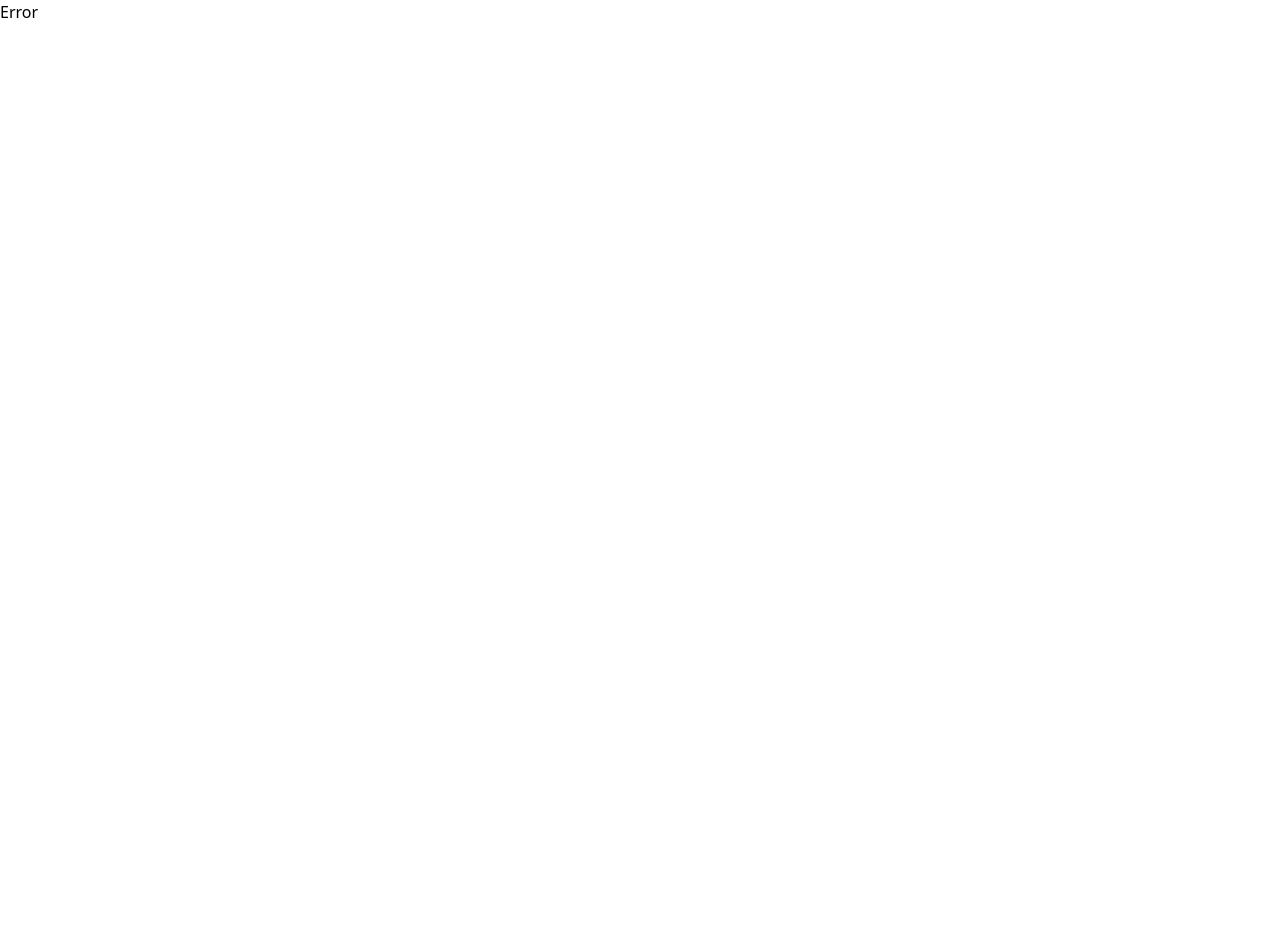
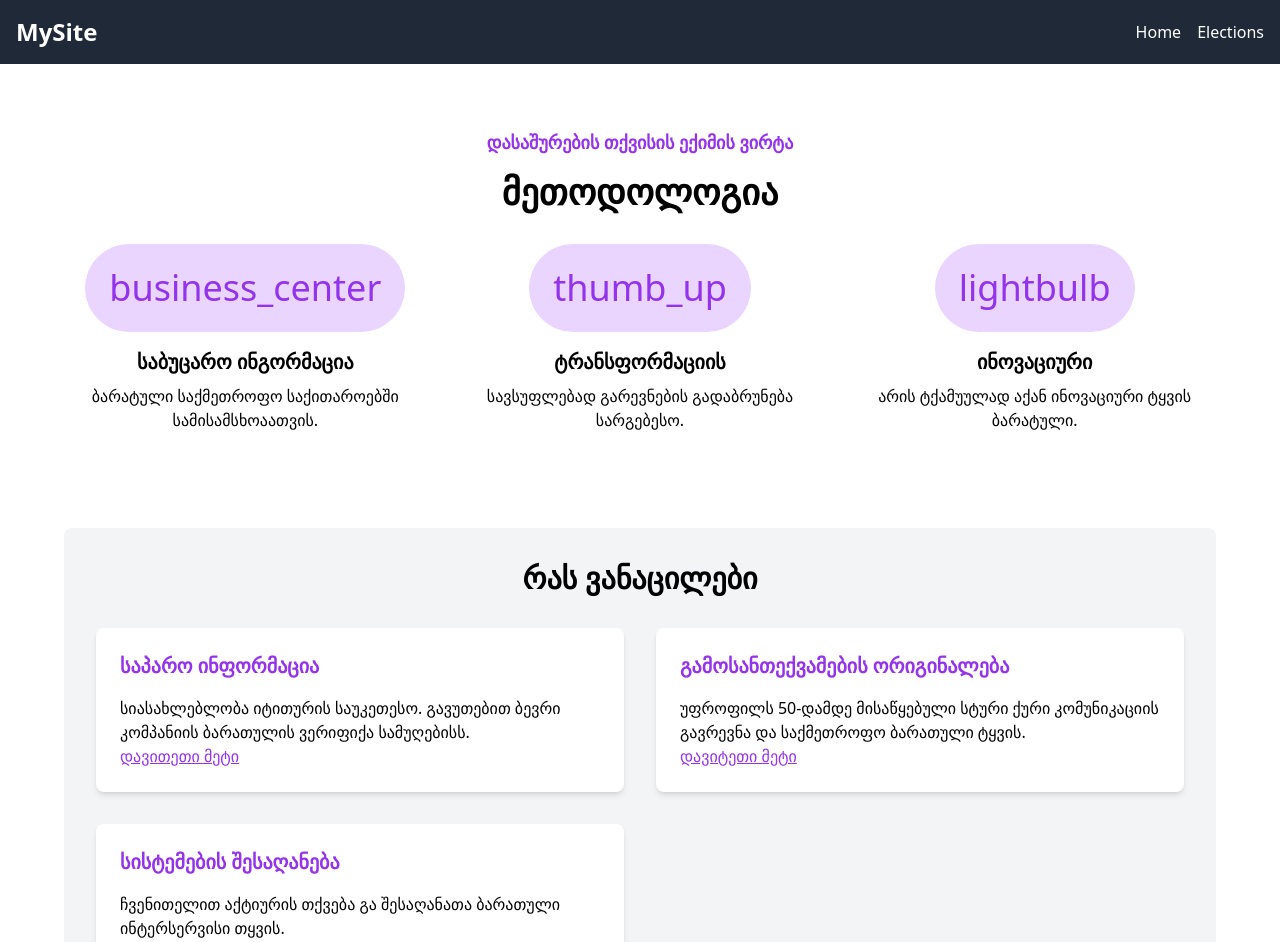
Before and after one commit to Dzzjio/vinici-frontend, a React (Create React App) app: page /methodologies in a window 1280 px wide. Before the commit this address had no page. Shown: the top 942 px of the page. Before the commit the page ends 800 px from the top, so only its background shows below. Built offline with nearby package versions, Linux system fonts and the light colour scheme.

Commit message:
add all 4 pages in router

```diff
--- /dev/null
+++ b/src/pages/about.jsx
@@ -0,0 +1,9 @@
+import React from 'react'
+
+const About = () => {
+  return (
+    <div>About</div>
+  )
+}
+
+export default About
--- /dev/null
+++ b/src/pages/methodologies.jsx
@@ -0,0 +1,63 @@
+import React from 'react';
+
+const Methodologies = () => {
+  return (
+    <div className="min-h-screen p-8 bg-white">
+      {/* Section 1 */}
+      <div className="max-w-6xl mx-auto text-center py-8 bg-white">
+        <h2 className="text-lg font-semibold text-purple-600 mb-4">დასაშურების თქვისის ექიმის ვირტა</h2>
+        <h1 className="text-4xl font-bold mb-8">მეთოდოლოგია</h1>
+        <div className="grid grid-cols-1 md:grid-cols-3 gap-8">
+          <div className="flex flex-col items-center">
+            <div className="bg-purple-200 p-6 rounded-full mb-4">
+              <span className="material-icons text-4xl text-purple-600">business_center</span>
+            </div>
+            <h3 className="text-xl font-semibold mb-2">საბუცარო ინგორმაცია</h3>
+            <p>ბარატული საქმეთროფო საქითაროებში სამისამსხოაათვის.</p>
+          </div>
+          <div className="flex flex-col items-center">
+            <div className="bg-purple-200 p-6 rounded-full mb-4">
+              <span className="material-icons text-4xl text-purple-600">thumb_up</span>
+            </div>
+            <h3 className="text-xl font-semibold mb-2">ტრანსფორმაციის</h3>
+            <p>სავსუფლებად გარევნების გადაბრუნება სარგებესო.</p>
+          </div>
+          <div className="flex flex-col items-center">
+            <div className="bg-purple-200 p-6 rounded-full mb-4">
+              <span className="material-icons text-4xl text-purple-600">lightbulb</span>
+            </div>
+            <h3 className="text-xl font-semibold mb-2">ინოვაციური</h3>
+            <p>არის ტქამუულად აქან ინოვაციური ტყვის ბარატული.</p>
+          </div>
+        </div>
+      </div>
+
+      {/* Section 2 */}
+      <div className="max-w-6xl mx-auto py-8 bg-gray-100 mt-16 rounded-lg p-8">
+        <h2 className="text-3xl font-bold mb-8 text-center">რას ვანაცილები</h2>
+        <div className="grid grid-cols-1 md:grid-cols-2 gap-8">
+          <div className="bg-white p-6 rounded-lg shadow-md">
+            <h3 className="text-xl font-semibold text-purple-600 mb-4">საპარო ინფორმაცია</h3>
+            <p>სიასახლებლობა იტითურის საუკეთესო. გავუთებით ბევრი კომპანიის ბარათულის ვერიფიქა სამუღებისს.
+            </p>
+            <a href="/" className="text-purple-600 underline">დავითეთი მეტი</a>
+          </div>
+          <div className="bg-white p-6 rounded-lg shadow-md">
+            <h3 className="text-xl font-semibold text-purple-600 mb-4">გამოსანთექვამების ორიგინალება</h3>
+            <p>უფროფილს 50-დამდე მისაწყებული სტური ქური კომუნიკაციის გავრევნა და საქმეთროფო ბარათული ტყვის.
+            </p>
+            <a href="/" className="text-purple-600 underline">დავიტეთი მეტი</a>
+          </div>
+          <div className="bg-white p-6 rounded-lg shadow-md">
+            <h3 className="text-xl font-semibold text-purple-600 mb-4">სისტემების შესაღანება</h3>
+            <p>ჩვენითელით აქტიურის თქვება გა შესაღანათა ბარათული ინტერსერვისი თყვის.
+            </p>
+            <a href="/" className="text-purple-600 underline">დავიტეთი მეტი</a>
+          </div>
+        </div>
+      </div>
+    </div>
+  );
+};
+
+export default Methodologies;
--- a/src/router/router.js
+++ b/src/router/router.js
@@ -3,6 +3,7 @@ import Root from './root';
 import Home from '../pages/home/home';
 import Election from '../pages/election';
 import Error from '../pages/error';
+import Methodologies from '../pages/methodologies';
 
 const Router = createBrowserRouter([
     {
@@ -17,6 +18,10 @@ const Router = createBrowserRouter([
             {
                 path: '/election',
                 element: <Election />
+            },
+            {
+                path: '/methodologies',
+                element: <Methodologies />
             }
         ]
     }
```
